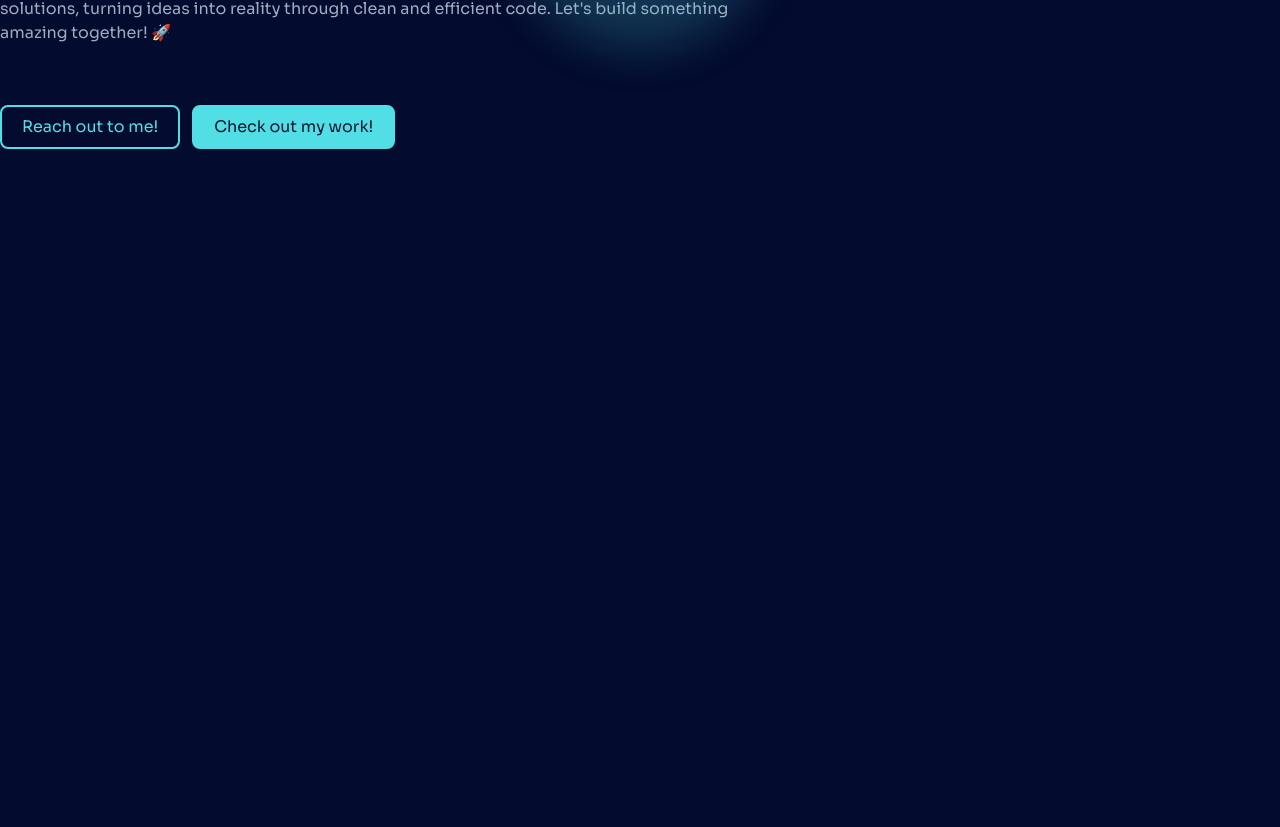
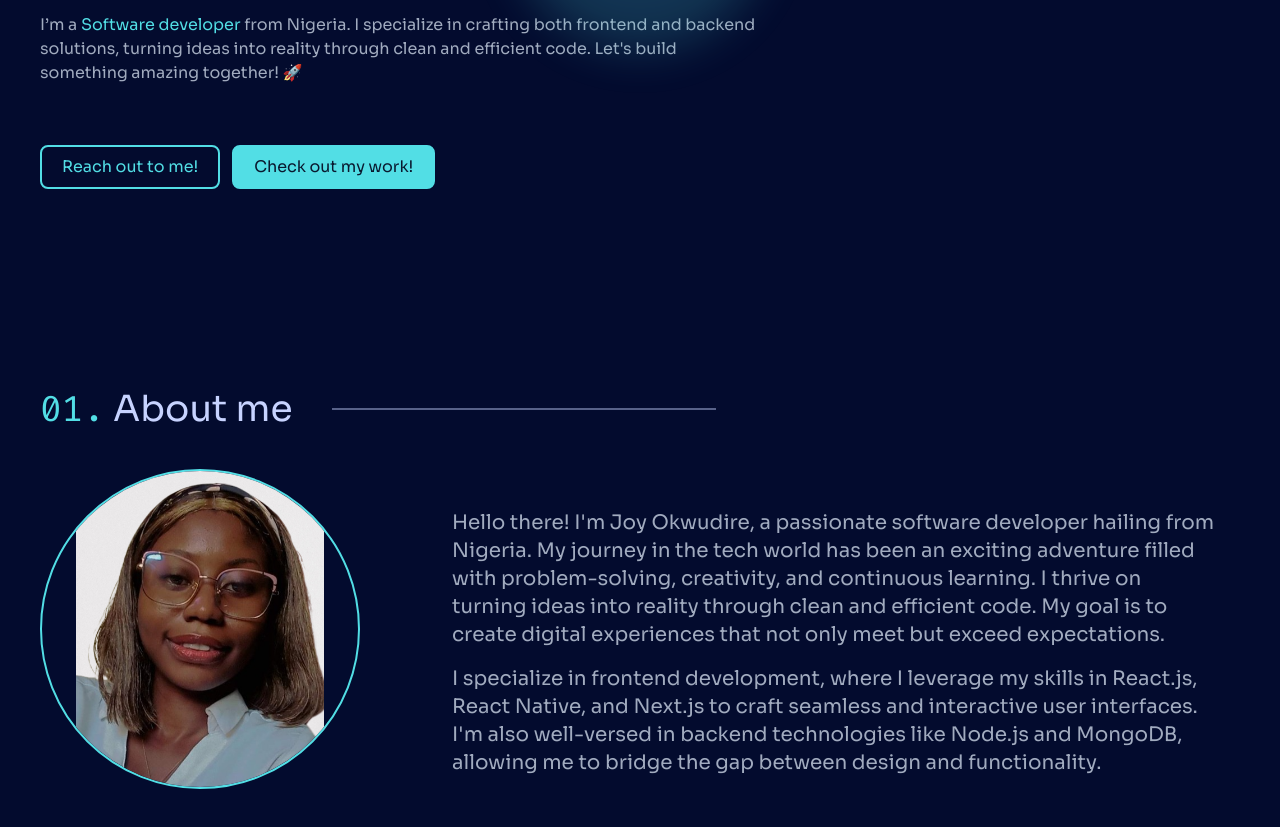
Before and after one commit to Chizycodes/my-portfolio, a Next.js app: page / in a window 1280 px wide. Shown: the part 479-1306 px from the top of the page. Before the commit the page ends 800 px from the top, so only its background shows below. Built offline with nearby package versions, Linux system fonts and the light colour scheme.

Commit message:
About me

```diff
--- a/src/app/layout.tsx
+++ b/src/app/layout.tsx
@@ -7,20 +7,12 @@ import data from '@/data';
 export const metadata: Metadata = {
 	title: data.name,
 	description: data.about1,
+	keywords: data.keywords,
 };
 
 export default function RootLayout({ children }: { children: React.ReactNode }) {
 	return (
 		<html lang="en">
-			<head>
-				<link href="/logo.svg" rel="icon" />
-				<link href="/rss.xml" rel="alternate" title="RSS" type="application/rss+xml" />
-				<meta content="/og-image.png" property="og:image" />
-				<meta content={data.keywords} name="keywords" />
-				<link href="/manifest.json" rel="manifest" />
-				<link href="/icon.png" rel="apple-touch-icon" />
-				<meta content="#fff" name="theme-color" />
-			</head>
 			<body>
 				<Header />
 				<SideBar />
--- a/src/app/page.tsx
+++ b/src/app/page.tsx
@@ -1,9 +1,11 @@
+import { About } from '@/components/about';
 import { Intro } from '@/components/intro/Intro';
 
 export default function Home() {
 	return (
 		<>
 			<Intro />
+			<About />
 		</>
 	);
 }
--- /dev/null
+++ b/src/assets/icons/index.tsx
@@ -0,0 +1,21 @@
+import { FC } from 'react';
+
+interface Props {
+	className?: string;
+}
+
+export const LineSvg: FC<Props> = ({ className, ...otherProps }) => {
+	return (
+		<svg
+			className={className}
+			{...otherProps}
+			fill="none"
+			height="2"
+			viewBox="0 0 438 2"
+			width="438"
+			xmlns="http://www.w3.org/2000/svg"
+		>
+			<path d="M0 1H438" stroke="#C7D3FF" />
+		</svg>
+	);
+};
--- /dev/null
+++ b/src/components/about/index.tsx
@@ -0,0 +1,30 @@
+'use client';
+
+import { Title } from '../common/Title';
+import data from '@/data';
+import Image from 'next/image';
+import React from 'react';
+
+export const About = () => {
+	return (
+		<div className="flex flex-col items-center justify-center max-w-7xl w-full mx-auto p-5 md:p-10" id="about">
+			<Title num={1} title="About me" />
+
+			<div className="flex flex-col items-center justify-center md:flex-row md:justify-start md:items-start md:gap-20 w-full md:mt-10">
+				<div className="md:mt-0 mx-auto mt-20">
+					<Image
+						alt={data.name}
+						className="object-contain relative border-2 rounded-full w-80 h-80 border-neon"
+						height={300}
+						src={data.image}
+						width={300}
+					/>
+				</div>
+				<div className="mt-10 md:w-4/6 px-3">
+					<p className="text-xl text-textDark max-w-3xl">{data.about1}</p>
+					<p className="text-xl text-textDark max-w-3xl mt-4">{data.about2}</p>
+				</div>
+			</div>
+		</div>
+	);
+};
--- /dev/null
+++ b/src/components/common/Title.tsx
@@ -0,0 +1,18 @@
+import { LineSvg } from "@/assets/icons";
+import { FC } from 'react';
+
+interface TitleProps {
+	num: number;
+	title: string;
+}
+
+export const Title: FC<TitleProps> = ({ num, title }) => {
+	return (
+		<div className="flex items-center w-full mt-20" data-aos="fade-right" data-aos-delay="50" data-aos-duration="1000">
+			<h2 className="text-3xl md:text-4xl text-text">
+				<span className="text-neon font-fira">0{num}.</span> {title}
+			</h2>
+			<LineSvg className="relative md:w-96 hidden md:inline-flex !ml-10" />
+		</div>
+	);
+};
--- a/src/components/intro/Intro.tsx
+++ b/src/components/intro/Intro.tsx
@@ -8,7 +8,7 @@ export const Intro = () => {
 	return (
 		<motion.section
 			animate={{ y: 0 }}
-			className="space-y-5 max-w-7xl w-full mx-auto p-5 md:p-0"
+			className="space-y-5 max-w-7xl w-full mx-auto p-5 md:p-10"
 			id="intro"
 			initial={{ y: 60 }}
 			transition={{ duration: 0.5 }}
```
Also changed, not shown: public/me.jpg (added), public/me.png (added).
